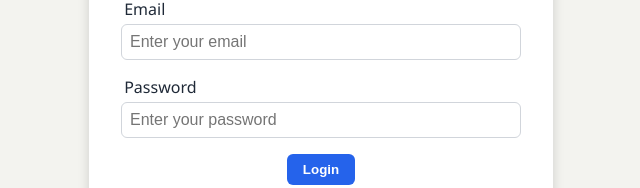
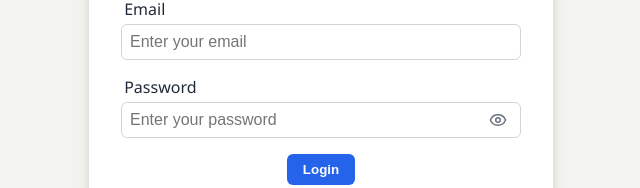
Before and after one commit to GabrielRoger07/Bakery-Quotation, a React (Create React App) app in the folder frontend/: page /login in a window 1280 px wide. Shown: the part 324-512 px from the top of the page, without its empty margins (319-959 px from the left). Built offline with nearby package versions, Linux system fonts and the light colour scheme.

Commit message:
Add a button to hide/show password

```diff
--- a/frontend/package.json
+++ b/frontend/package.json
@@ -11,6 +11,7 @@
     "axios": "^1.12.2",
     "js-cookie": "^3.0.5",
     "jwt-decode": "^4.0.0",
+    "lucide-react": "^0.553.0",
     "react": "^19.1.1",
     "react-dom": "^19.1.1",
     "react-router-dom": "^7.9.3",
--- a/frontend/src/components/Input.css
+++ b/frontend/src/components/Input.css
@@ -2,6 +2,7 @@
   display: flex;
   flex-direction: column;
   margin-bottom: 1rem;
+  position: relative;
 }
 
 .input-container label {
@@ -12,62 +13,65 @@
   padding-left: 0.2em;
 }
 
-.input-container input {
-  padding: 0.5rem;
+/* Envolve o input e o botão */
+.input-wrapper {
+  position: relative;
+  display: flex;
+  align-items: center;
+}
+
+/* Campo de input */
+.input-wrapper input {
+  width: 100%;
+  padding: 0.5rem 2.5rem 0.5rem 0.5rem; /* espaço extra à direita para o ícone */
   border: 1px solid #d1d5db;
   border-radius: 0.375rem;
   font-size: 1rem;
   outline: none;
   transition: border-color 0.2s, box-shadow 0.2s;
+  background-color: #fff;
 }
 
-.input-container input:focus {
+.input-wrapper input:focus {
   border-color: #2563eb;
   box-shadow: 0 0 0 2px rgba(37, 99, 235, 0.3);
 }
 
-.input-group {
-  display: flex;
-  flex-direction: column;
-  margin-bottom: 1rem;
-}
-
-.input-label {
-  font-weight: 500;
-  margin-bottom: 0.5rem;
-  color: #333;
-  text-align: center;
-}
-
-.custom-select {
-  padding: 10px 14px;
-  border: 1px solid #ccc;
-  border-radius: 8px;
-  background-color: #fff;
-  font-size: 1rem;
-  color: #333;
-  transition: border-color 0.2s ease-in-out, box-shadow 0.2s ease-in-out;
-  appearance: none;
-  cursor: pointer;
-}
-
-.custom-select:hover {
-  border-color: #888;
-}
-
-.custom-select:focus {
-  border-color: #0a66c2;
-  box-shadow: 0 0 0 3px rgba(10, 102, 194, 0.2);
+/* Estado de erro */
+.input-wrapper input.error {
+  border: 2px solid red;
   outline: none;
 }
 
-.warning {
-  color: #b91c1c;
-  font-size: 0.85rem;
-  margin-bottom: 0.75rem;
-  font-style: italic;
+.input-wrapper input.error:focus {
+  border-color: darkred;
 }
 
+/* Botão para mostrar/ocultar senha */
+.toggle-password {
+  position: absolute;
+  right: 0.6rem;
+  background: none;
+  border: none;
+  cursor: pointer;
+  color: #6b7280;
+  padding: 0.25rem;
+  display: flex;
+  align-items: center;
+  justify-content: center;
+  transition: color 0.2s ease, transform 0.15s ease;
+}
+
+.toggle-password:hover {
+  color: #111827;
+  transform: scale(1.05);
+}
+
+.toggle-password:active {
+  transform: scale(0.95);
+}
+
+/* Asterisco do campo obrigatório */
 .required-asterisk {
   margin-left: 2px;
   font-weight: bold;
@@ -81,11 +85,10 @@
   color: black;
 }
 
-.input-container input.error {
-  border: 2px solid red;
-  outline: none;
+/* Mensagem de aviso */
+.warning {
+  color: #b91c1c;
+  font-size: 0.85rem;
+  margin-bottom: 0.75rem;
+  font-style: italic;
 }
-
-.input-container input.error:focus {
-  border-color: darkred;
-}
--- a/frontend/src/components/Input.jsx
+++ b/frontend/src/components/Input.jsx
@@ -1,13 +1,21 @@
-import React from 'react'
+import React, { useState } from 'react'
 import './Input.css'
+import { Eye, EyeOff } from 'lucide-react'
+import Button from './Button'
 
 const Input = ({ label, type, name, value, onChange, onBlur, placeholder, min, max, step, required, isInvalid }) => {
+
+  const [showPassword, setShowPassword] = useState(false)
+  const isPasswordField = type === "password"
   const isEmpty = required && !value
+
   return (
-    <div className='input-container'>
+    <div className="input-container">
         <label>{label}{required && (<span className={`required-asterisk ${isEmpty ? 'empty' : 'filled'}`}>*</span>)}</label>
+
+        <div className={`input-wrapper ${isInvalid ? "error" : ""}`}>
             <input
-            type={type}
+              type={isPasswordField ? (showPassword ? "text" : "password") : type}
               name={name}
               value={value}
               onChange={onChange}
@@ -18,6 +26,13 @@ const Input = ({ label, type, name, value, onChange, onBlur, placeholder, min, m
               step={step}
               className={isInvalid ? "error" : ""}
             />
+
+            {isPasswordField && (
+              <button type="button" className="toggle-password" onClick={() => setShowPassword(!showPassword)} aria-label={showPassword ? 'Hide password' : 'Show password'}>
+                {showPassword ? <EyeOff size={18}/> : <Eye size={18}/>}
+              </button>
+            )}
+        </div>
     </div>
   )
 }
```
Also changed, not shown: 1 other file (tests, documents, lock files or other folders). Lines whose indentation alone changed are shown as unchanged.
